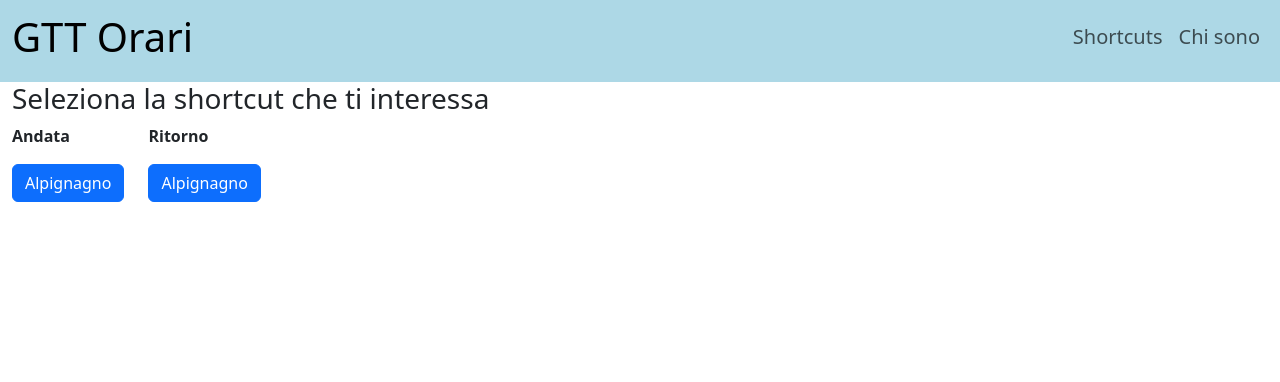
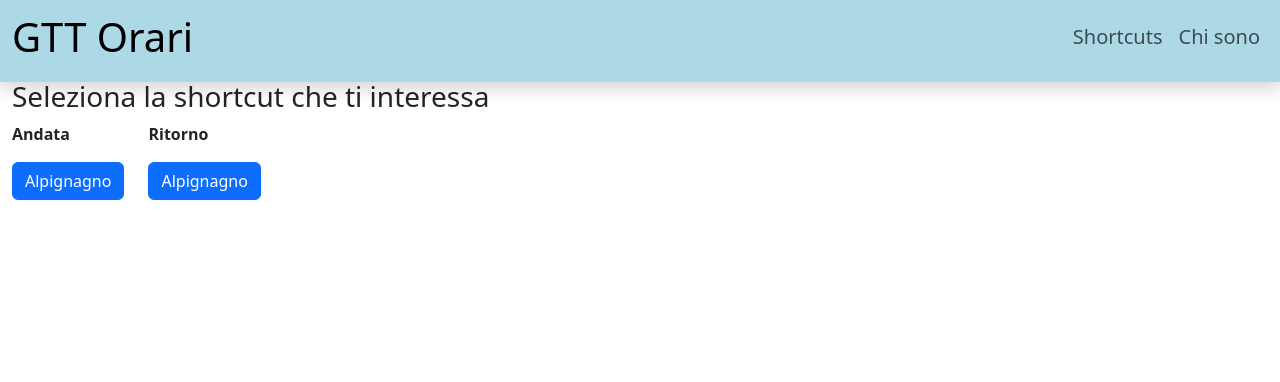
Before and after one commit to Antonino545/Torino_Bus_Orari, a Flask app: page /shortcuts in a window 1280 px wide. Shown: the top 382 px of the page. Run offline with Flask 3, Linux system fonts and the light colour scheme.

Commit message:
Enhance navigation bar styling and apply bold formatting to labels.

```diff
--- a/static/index.css
+++ b/static/index.css
@@ -1,4 +1,10 @@
-.navbar{
-    background-color: lightblue;
+.navbar {
+    background-color: lightblue !important;
     color: white;
 }
+body{
+    margin-top: 80px;
+}
+label{
+    font-weight: bold;
+}
--- a/templates/layout.html
+++ b/templates/layout.html
@@ -11,7 +11,7 @@
     <title>GTT Orari</title>
 </head>
 <body onload="init()">
-<nav class="navbar navbar-expand-md">
+<nav class="navbar navbar-expand-md navbar-shrink navbar-light shadow fixed-top">
     <div class="container-fluid">
         <a class="navbar-brand" href="/"><p class="h1">GTT Orari</p> </a>
         <button class="navbar-toggler" type="button" data-bs-toggle="collapse" data-bs-target="#navbarNav">
```
